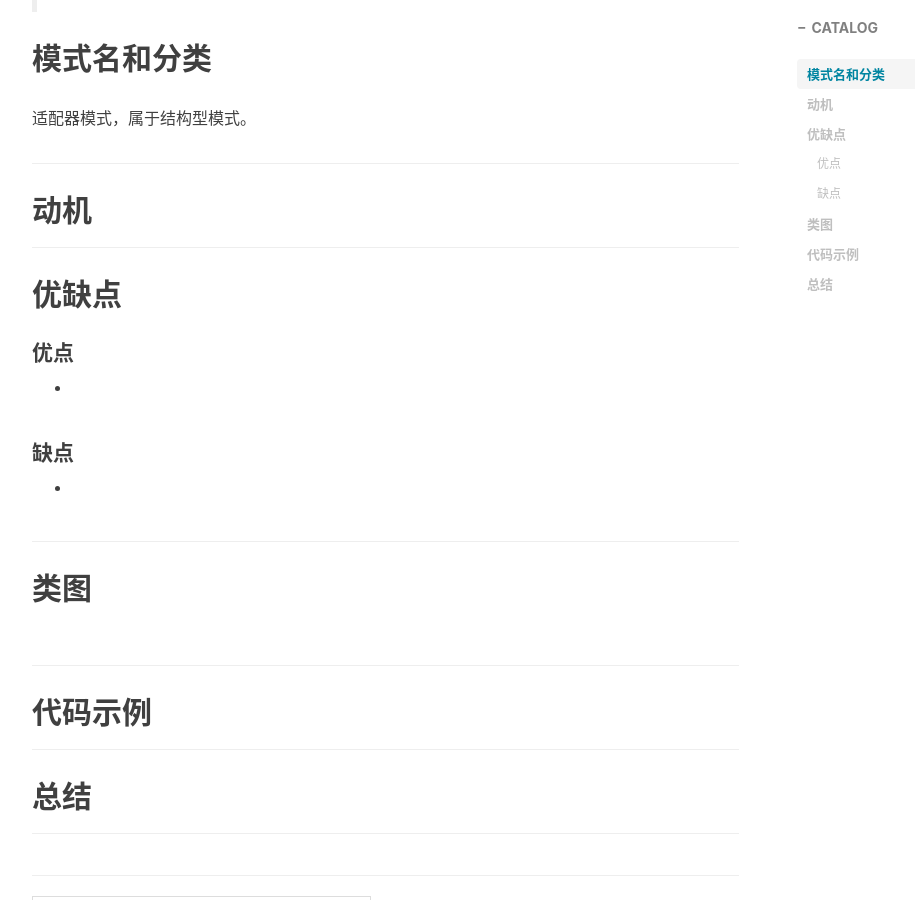
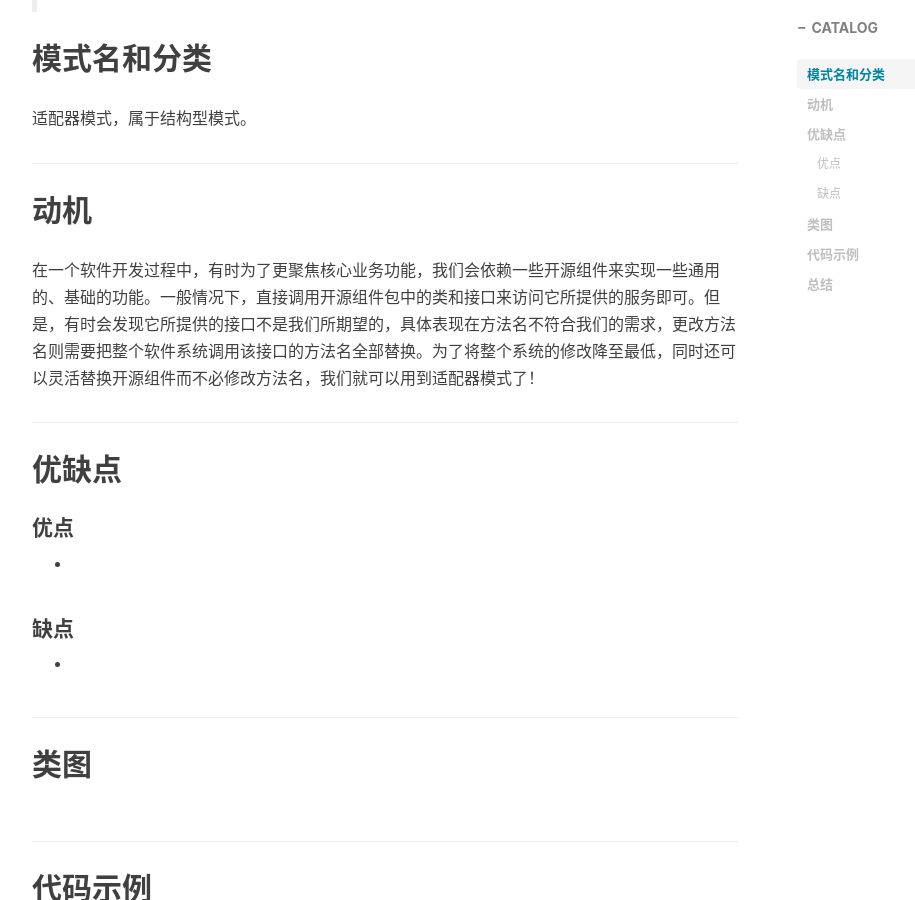
Before and after one commit to wudashan/wudashan.github.io, a Jekyll site: the page built from _posts/2017-04-30-Adapter-Pattern.markdown, in a window 1280 px wide and 900 px high, scrolled down 638 px. Shown: the whole window, without its empty margins (233-1148 px from the left). Built offline with Jekyll 4.4.1, drawn with Linux system fonts in a browser that asks for light colours; nearby versions of some CDN libraries; comment, search, counter and statistics services are not loaded.

Commit message:
更新动机

```diff
--- a/_posts/2017-04-30-Adapter-Pattern.markdown
+++ b/_posts/2017-04-30-Adapter-Pattern.markdown
@@ -22,7 +22,7 @@ tags:
 
 
 ## 动机
-
+在一个软件开发过程中，有时为了更聚焦核心业务功能，我们会依赖一些开源组件来实现一些通用的、基础的功能。一般情况下，直接调用开源组件包中的类和接口来访问它所提供的服务即可。但是，有时会发现它所提供的接口不是我们所期望的，具体表现在方法名不符合我们的需求，更改方法名则需要把整个软件系统调用该接口的方法名全部替换。为了将整个系统的修改降至最低，同时还可以灵活替换开源组件而不必修改方法名，我们就可以用到适配器模式了！
 
 ---
 
```
